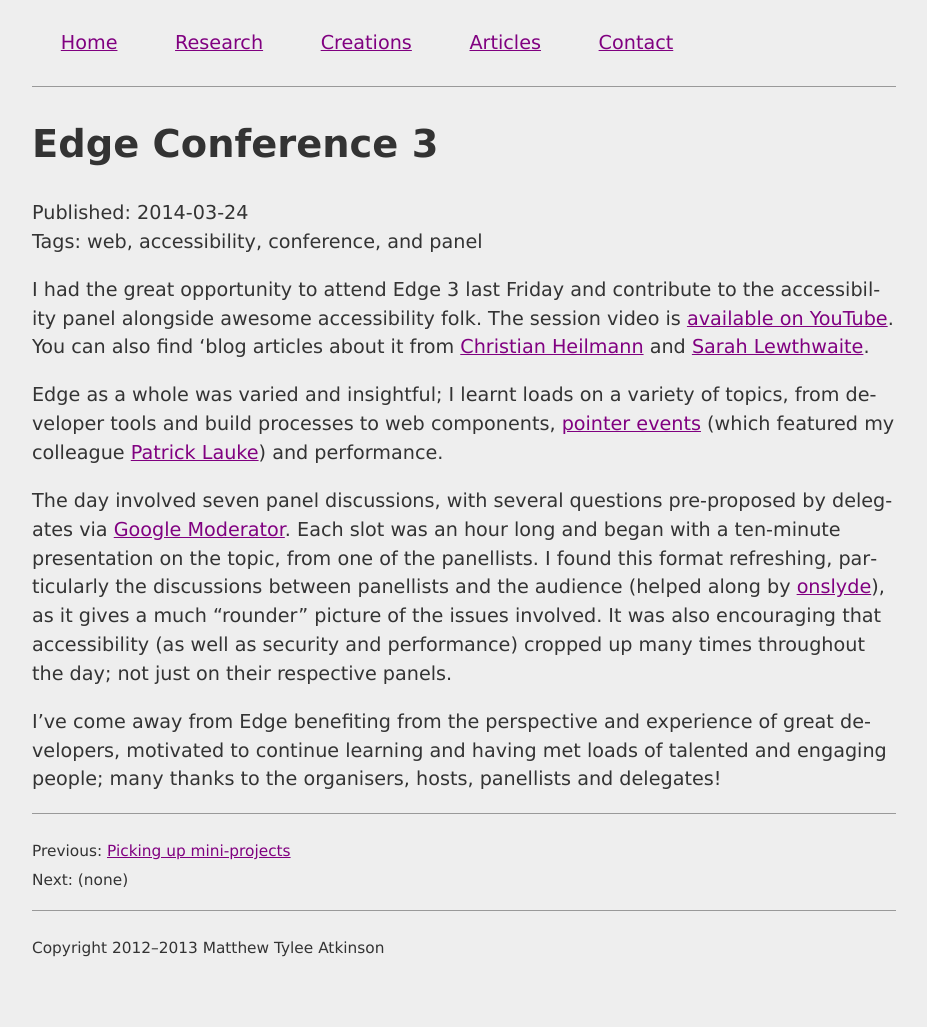
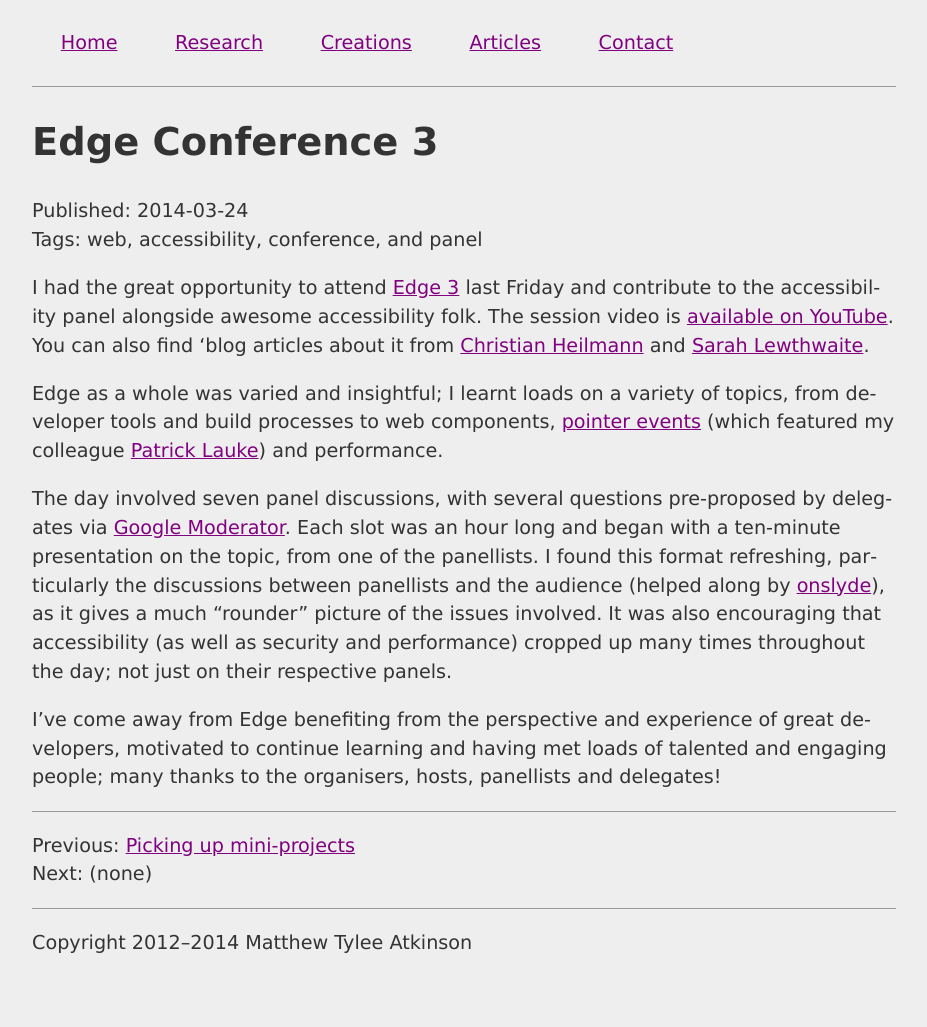
Before and after one commit to matatk/matatk.github.io, a Jekyll site: the page built from _posts/2014-03-24-edge-conference.md, in a window 1280 px wide. Shown: the whole page, without its empty margins (176-1103 px from the left). Built offline with Jekyll 4.4.1, drawn with Linux system fonts in a browser that asks for light colours; after the commit the page ends 977 px from its top, so only the background shows below that.

Commit message:
Responsive
* Adopt an em-based progressive enhancement style (has two breakpoints)
* Add a link to Edge 3 in the article about it.
* Minor formatting in tag-cloud script (needs further work for accessibility).

```diff
--- a/_layouts/base.html
+++ b/_layouts/base.html
@@ -8,9 +8,11 @@
 		{% for css in page.extra-style %}
 		<link rel="stylesheet" type="text/css" href="/style/{{ css }}.css"/>
 		{% endfor %}
-		<meta name="author" content="Dr Matthew Tylee Atkinson B.Sc.(Hons) Ph.D."/>
-		<meta name="description" content="Personal web site and blog"/>
-		<meta name="keywords" content="accessibility,programming,computing,blog"/>
+		<meta name="viewport" content="initial-scale=1">
+		<meta name="author" content="Dr Matthew Tylee Atkinson Ph.D.">
+		<meta name="description" content="Personal web site and blog">
+		<meta name="keywords"
+			content="accessibility,programming,computing,blog">
 		{% for js in page.script %}
 		<script type="text/javascript" src="{{ js }}"></script>
 		{% endfor %}
@@ -29,8 +31,8 @@
 		<main role="main">
 {{ content }}
 		</main>
-		<footer>
-			<p>Copyright 2012&ndash;2013 Matthew Tylee Atkinson</p>
+		<footer role="contentinfo">
+			<p>Copyright 2012&ndash;2014 Matthew Tylee Atkinson</p>
 		</footer>
 	</body>
 </html>
--- a/_posts/2014-03-24-edge-conference.md
+++ b/_posts/2014-03-24-edge-conference.md
@@ -4,7 +4,7 @@ title: Edge Conference 3
 tags: web accessibility conference panel
 ---
 
-I had the great opportunity to attend Edge 3 last Friday and contribute to the accessibility panel alongside awesome accessibility folk.  The session video is [available on YouTube](https://www.youtube.com/watch?v=4gr9rG5rf4w&t=4m08s).  You can also find 'blog articles about it from [Christian Heilmann](http://christianheilmann.com/2014/03/22/edgeconf-3-just-be-there-next-time-trust-me/) and [Sarah Lewthwaite](http://slewth.co.uk/blog/2014/03/22/edge-3-accessibility-panel-video/).
+I had the great opportunity to attend [Edge 3](http://edgeconf.com/2014-london) last Friday and contribute to the accessibility panel alongside awesome accessibility folk.  The session video is [available on YouTube](https://www.youtube.com/watch?v=4gr9rG5rf4w&t=4m08s).  You can also find 'blog articles about it from [Christian Heilmann](http://christianheilmann.com/2014/03/22/edgeconf-3-just-be-there-next-time-trust-me/) and [Sarah Lewthwaite](http://slewth.co.uk/blog/2014/03/22/edge-3-accessibility-panel-video/).
 
 Edge as a whole was varied and insightful; I learnt loads on a variety of topics, from developer tools and build processes to web components, [pointer events](https://www.youtube.com/watch?list=UUnUYZLuoy1rq1aVMwx4aTzw&v=dlw9CbPwU90#t=4142) (which featured my colleague [Patrick Lauke](https://twitter.com/patrick_h_lauke)) and performance.
 
--- a/style/me.css
+++ b/style/me.css
@@ -1,10 +1,4 @@
 body {
-	width: 45em;
-	max-width: 95%;
-	margin-left: auto;
-	margin-right: auto;
-	margin-top: 0;
-	margin-bottom: 5%;
 	background-color: #eee;
 	color: #333;
 	font-family: Verdana, sans-serif;
@@ -17,41 +11,27 @@ body {
 	hyphens: auto;
 }
 
+header, main, footer {
+	display: block;
+}
 
 nav ul {
 	list-style-type: none;
-	float: left;
+	margin: 0;
 	padding: 0;
-	margin: 0;
-	width: 100%;
-	border-bottom: 1px solid #999;
-}
-nav li {
-	float: left;
-	padding: 0;
-	margin: 0;
 }
 nav a {
 	display: block;
-	padding: 1.5em;
+	padding: 0.5em;
 }
 
-
-header {
-	clear: both;
-	/* Why does drawing a border/doing this suddenly make the element
-	   display as intended (i.e. a block with [virtually] no padding)? */
-	padding-top: 0.1em;
-}
-
-
-footer {
-	padding-top: 0.5em;
-	font-size: 0.8em;
-	clear: both;
+main {
 	border-top: 1px solid #999;
 }
 
+footer {
+	border-top: 1px solid #999;
+}
 
 h1 {
 	font-size: 2em;
@@ -59,7 +39,6 @@ h1 {
 h1, h2, h3, h4, h5, h6 {
 	line-height: 1.2em;
 }
-
 
 a {
 	color: purple;
@@ -73,8 +52,7 @@ a:focus, a:hover {
 	color: #eee;
 }
 
-
-.hidden {
+.visually-hidden {
 	/* <http://yaccessibilityblog.com/library/css-clip-hidden-content.html> */
 	position: absolute !important;
 	clip: rect(1px 1px 1px 1px);  /* can put in commas when IE6, IE7 go away */
@@ -85,7 +63,6 @@ a:focus, a:hover {
 	width: 1px !important;
 	overflow: hidden;
 }
-
 
 dl.article-meta dt, dl.article-meta dd {
 	display: inline;
@@ -102,15 +79,6 @@ dl.article-meta ul {
 	margin-top: 0;
 }
 
-
-#home-content {
-	float: right;
-	margin-left: 250px;
-	padding-left: 2em;
-}
-#home-content p:first-child {
-	margin-top: 0;
-}
 #home-picture {
 	background-image: url("http://gravatar.com/avatar/56e9bd14e2fd4b3e85c62baae76ef700?s=250");
 	background-repeat: no-repeat;
@@ -118,13 +86,41 @@ dl.article-meta ul {
 	height: 250px;
 }
 
-
 #tag-cloud {
 	line-height: 2.5em;  /* a little cosy, with the largest font size of 4em */
-	margin: 0
-	margin-top: 1em;
-	margin-bottom: 1em;
 }
 #tag-cloud a {
-	text-decoration: none;
 }
+
+@media screen and (min-width: 34em) {
+	nav li {
+		float: left;
+	}
+	nav a {
+		padding: 1.25em;
+	}
+
+	main {
+		clear: both;
+	}
+}
+
+@media screen and (min-width: 54em) {
+	body {
+		margin: auto;
+		max-width: 45em;
+	}
+	nav a {
+		padding: 1.5em;
+	}
+
+	#home-content {
+		float: right;
+		margin-left: 250px;
+		padding-left: 2em;
+	}
+
+	footer {
+		clear: both;
+	}
+}
```
Also changed, not shown: script/tag-cloud.js (+17 -19 lines).
